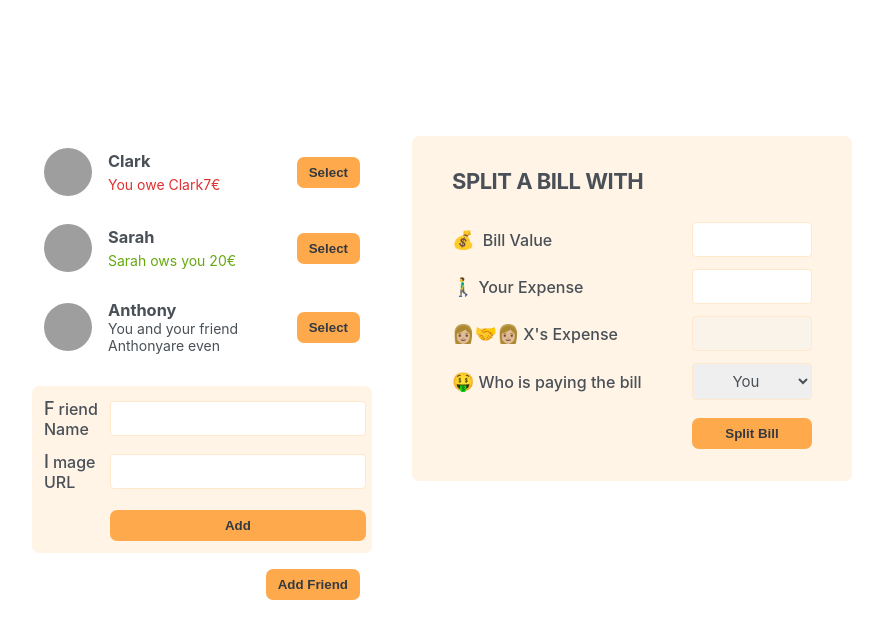
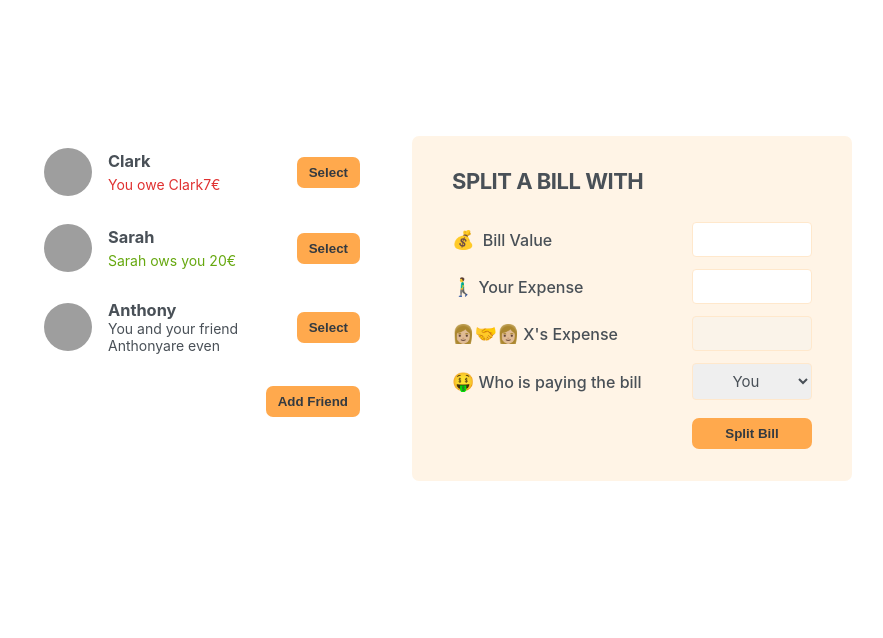
Before and after one commit to gashawgedef/eat-n-split, a React (Create React App) app in the folder eat-n-splits/: page / in a window 1280 px wide. Shown: the top 638 px of the page, without its empty margins (198-1081 px from the left). Built offline with nearby package versions, Linux system fonts and the light colour scheme; grey boxes are pictures that could not be loaded.

Commit message:
gashaity commit

```diff
--- a/eat-n-splits/src/App.js
+++ b/eat-n-splits/src/App.js
@@ -1,3 +1,4 @@
+import { useState } from "react";
 
 
 const initialFriends = [
@@ -21,14 +22,21 @@
   },
 ];
 
+function Button({children ,onClick}){
+  return  <button className="button" onClick={onClick}>{children}</button>
+ }
+export default function App(){
+  const [showAddFriend,setShowAddFriend]=useState(false)
 
-export default function App(){
+  function  handleShowAddFriend(){
+    setShowAddFriend((show)=>!show)
+  }
   return(
 <div className="app">
   <div className="sidebar">
     <FriendsList/>
-    <FormAddFriend/>
-    <Button>Add Friend</Button>
+   {showAddFriend &&  <FormAddFriend/>}
+    <Button onClick={handleShowAddFriend}>{showAddFriend?'Close':'Add Friend'}</Button>
   </div>
   <FormSplitBill/>
 
@@ -68,9 +76,7 @@
 }
 
 
-function Button({children}){
- return  <button className="button">{children}</button>
-}
+
 function FormAddFriend(){
   return(
     <form className="form-add-friend">
```
